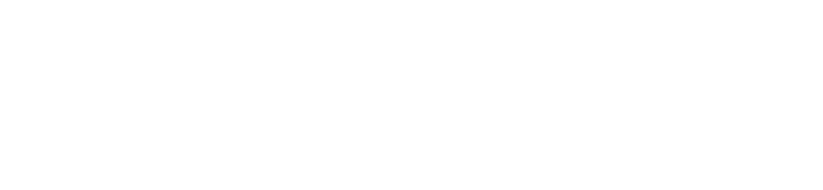
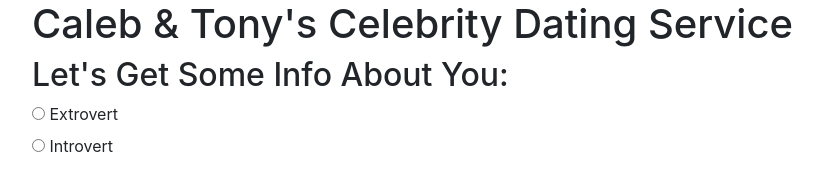
Before and after one commit to CalebCoughenour/Celebrity-Dating-Quiz, a plain HTML site: page index.html in a window 1280 px wide. Shown: the whole page, without its empty margins (53-876 px from the left). Drawn offline with Linux system fonts and the light colour scheme.

Commit message:
add two radio buttons to html code.
Co-authored-by: Tony Martinez <tony.martinez5897@gmail.com>

```diff
--- a/index.html
+++ b/index.html
@@ -9,6 +9,18 @@
 </head>
 <body>
   <div class="container">
-
+    <h1>Caleb & Tony's Celebrity Dating Service</h1>
+    <h2>Let's Get Some Info About You:</h2>
+    <div class="radio">
+      <label>
+        <input type="radio" name="personality" value="extrovert">
+        Extrovert
+      </label>
+    </div>
+    <lavel>
+      <input type="radio" name="personality" value="introvert">
+      Introvert
+    </lavel>
+    </div>
   </div>
 </body>
```
